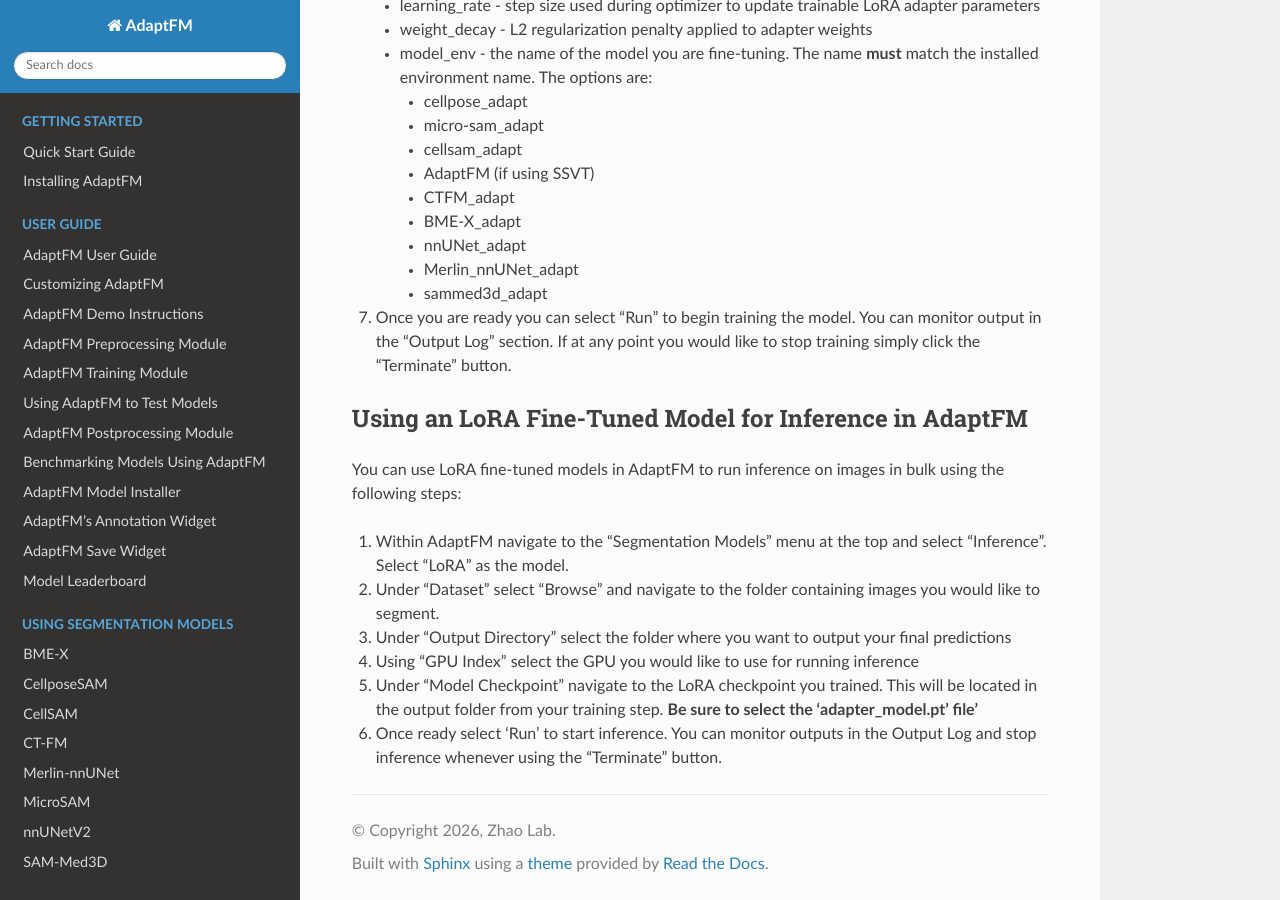
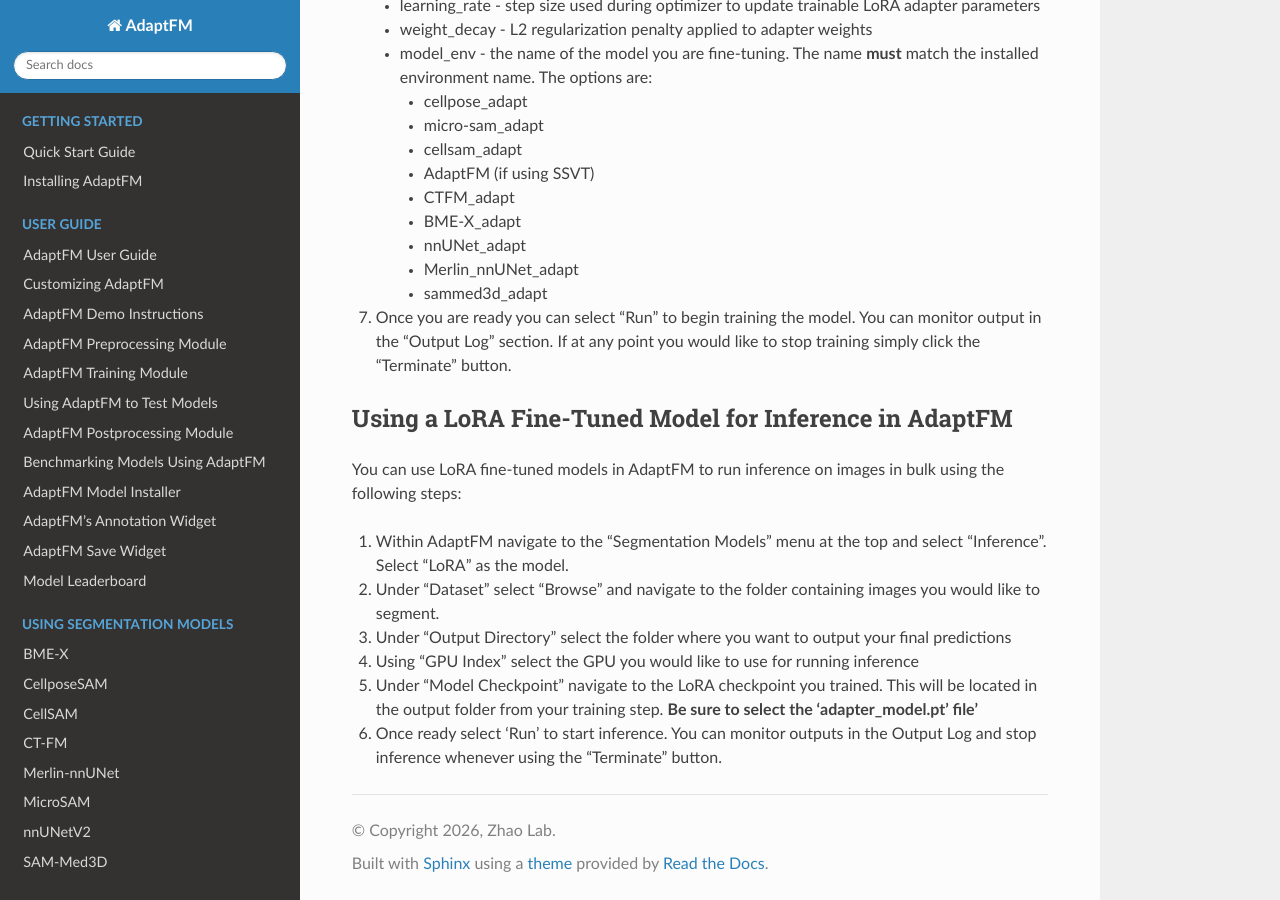
Before and after one commit to Zhao-Lab-UW-DHO/AdaptFM, a Sphinx documentation site: the page built from docs/using-segmentation-models/LoRA.md, in a window 1280 px wide and 900 px high, scrolled down 1618 px. Built offline with Sphinx 7.4.7 and the Read the Docs theme 3.1.0, drawn with Linux system fonts in a browser that asks for light colours.

Commit message:
Fix typo

```diff
--- a/docs/using-segmentation-models/LoRA.md
+++ b/docs/using-segmentation-models/LoRA.md
@@ -54,7 +54,7 @@ Prior to fine-tuning your model, you must first install the environment using th
 
 7. Once you are ready you can select "Run" to begin training the model. You can monitor output in the "Output Log" section. If at any point you would like to stop training simply click the "Terminate" button.
 
-## Using an LoRA Fine-Tuned Model for Inference in AdaptFM
+## Using a LoRA Fine-Tuned Model for Inference in AdaptFM
 
 You can use LoRA fine-tuned models in AdaptFM to run inference on images in bulk using the following steps:
 
```
